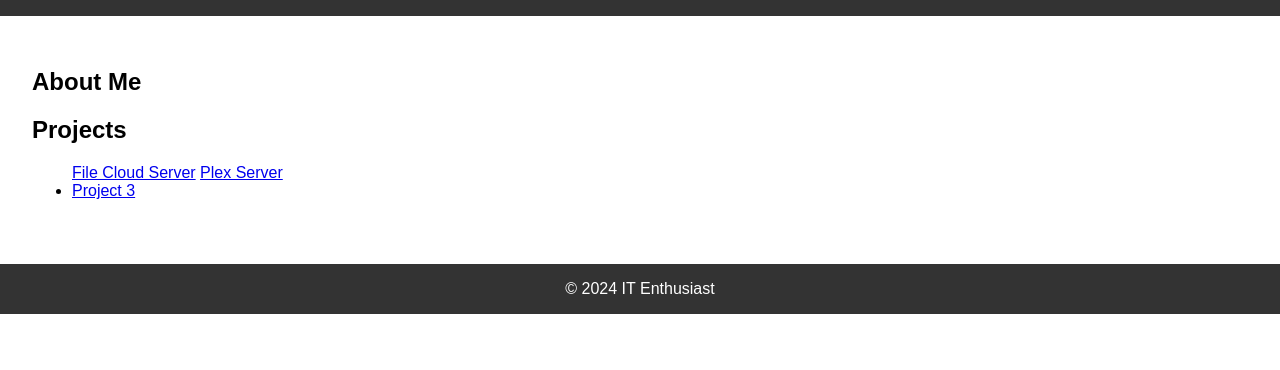
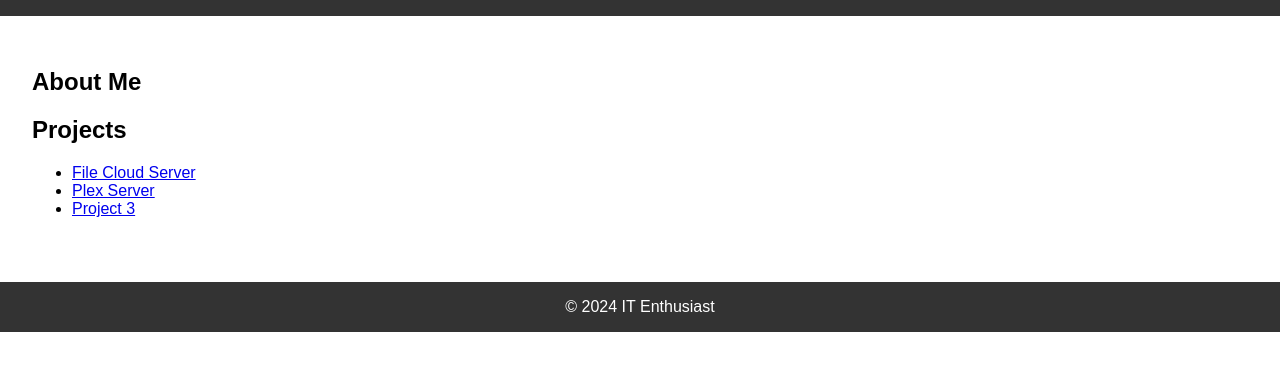
Before and after one commit to Mixon70/MixonNet, a plain HTML site: page index.html in a window 1280 px wide. Shown: the part 74-444 px from the top of the page. Drawn offline with Linux system fonts and the light colour scheme.

Commit message:
Modified list items

```diff
--- a/index.html
+++ b/index.html
@@ -50,8 +50,8 @@
         <h2>Projects</h2>
         <p>
             <ul>
-                <a href="https://www.mixonnet.com">File Cloud Server</a>
-                <a href="https://24.48.162.31:32400">Plex Server</a>
+                <li><a href="https://www.mixonnet.com">File Cloud Server</a></li>
+                <li><a href="https://24.48.162.31:32400">Plex Server</a></li>
                 <li><a href="https://github.com/yourusername/project3">Project 3</a></li>
             </ul>
         </p>
```
